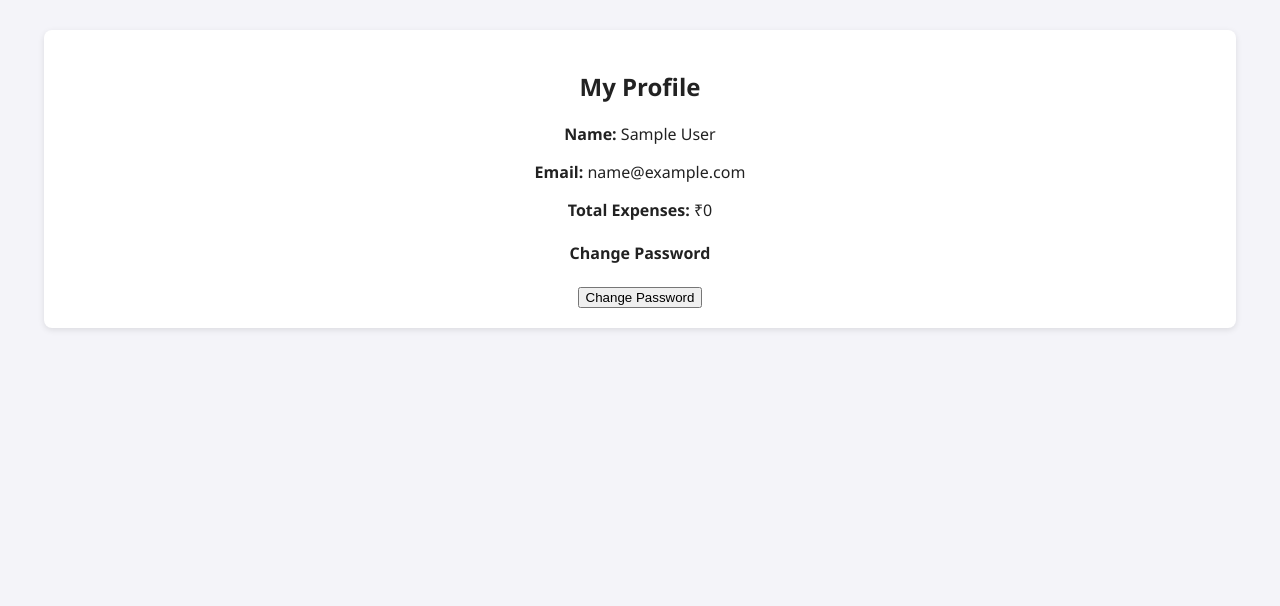
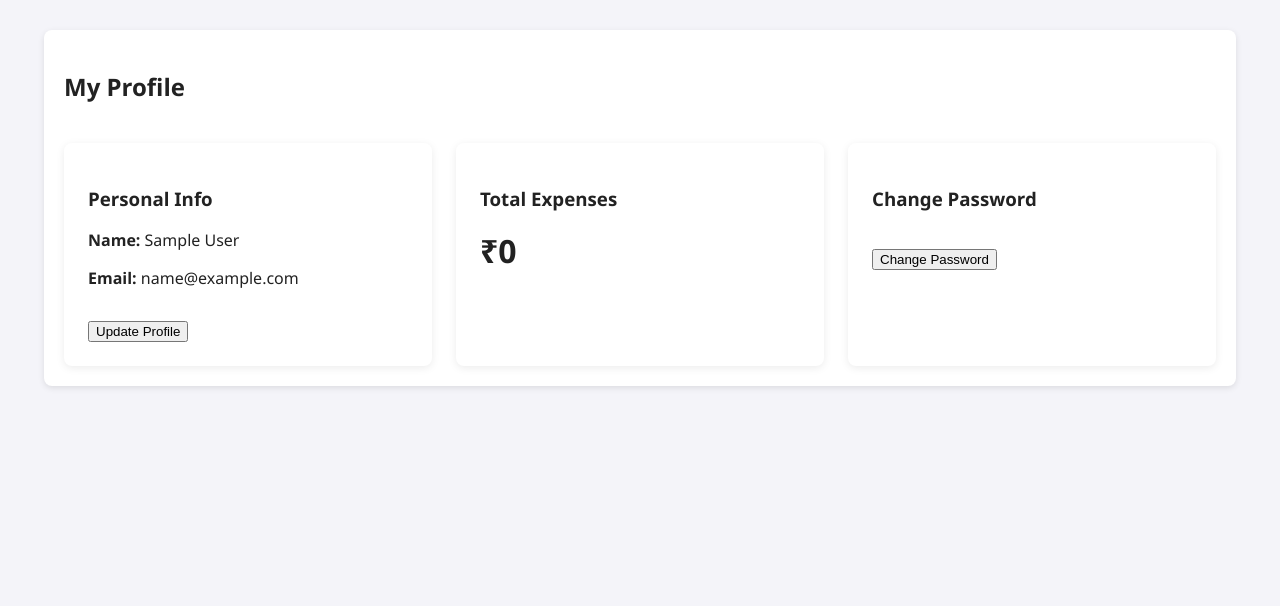
Before and after one commit to Sai-Hemanth-Kumar/Personal_Expense_Tracker, a Flask app: page /profile in a window 1280 px wide. Shown: the part 42-648 px from the top of the page. Run offline with Flask 3, Linux system fonts and the light colour scheme; the visitor is signed in with stand-in values (Sample User, id 1); data that the repository does not hold is empty.

Commit message:
Updated files.

```diff
--- a/app.py
+++ b/app.py
@@ -129,6 +129,43 @@ def profile():
 
     return render_template('profile.html', user=user, total_expense=total_expense)
 
+@app.route('/update_profile', methods=['GET', 'POST'])
+def update_profile():
+    if 'user_id' not in session:
+        return redirect(url_for('login'))
+
+    conn = get_connection()
+    cursor = conn.cursor(dictionary=True)
+    cursor.execute("SELECT * FROM users WHERE id=%s", (session['user_id'],))
+    user = cursor.fetchone()
+
+    if request.method == 'POST':
+        new_name = request.form['new_name']
+        password = request.form['password']
+
+        # Check if current password matches
+        if not user or not bcrypt.check_password_hash(user['password'], password):
+            flash("Password is incorrect.")
+            cursor.close()
+            conn.close()
+            return redirect(url_for('update_profile'))
+
+        # Update profile name
+        cursor.execute("UPDATE users SET name=%s WHERE id=%s", (new_name, session['user_id']))
+        conn.commit()
+
+        # Update session display name
+        session['user_name'] = new_name
+
+        flash("Profile updated successfully.")
+        cursor.close()
+        conn.close()
+        return redirect(url_for('profile'))
+
+    cursor.close()
+    conn.close()
+    return render_template('update_profile.html', user=user)
+
 @app.route('/change_password', methods=['GET', 'POST'])
 def change_password():
     if 'user_id' not in session:
--- a/static/css/style.css
+++ b/static/css/style.css
@@ -63,7 +63,7 @@ nav a {
   margin: 10px auto;
   width: 90%;
   border-radius: 4px;
-  color: #fff;
+  color: #000000;
   text-align: center;
 }
 .alert.success { background: #28a745; }
--- a/templates/profile.html
+++ b/templates/profile.html
@@ -1,15 +1,27 @@
 {% extends 'base.html' %}
 {% block content %}
-<h2 align="center">My Profile</h2>
-
-<div class="profile-container" align="center">
-  <p><strong>Name:</strong> {{ user.name }}</p>
-  <p><strong>Email:</strong> {{ user.email }}</p>
-  <p><strong>Total Expenses:</strong> ₹{{ total_expense }}</p>
-
-  <h4>Change Password</h4>
-  <a href="{{ url_for('change_password') }}">
-    <button type="button">Change Password</button>
-  </a>
+<h2>My Profile</h2>
+<div class="profile-card-row" style="display: flex; gap: 24px; justify-content: center; margin-top: 40px;">
+  <!-- Card 1: Name, Email -->
+  <div class="card" style="flex: 1; background: #fff; border-radius: 8px; box-shadow: 0 2px 8px rgba(0,0,0,0.08); padding: 24px;">
+    <h3>Personal Info</h3>
+    <p><strong>Name:</strong> {{ user.name }}</p>
+    <p><strong>Email:</strong> {{ user.email }}</p>
+    <a href="{{ url_for('update_profile') }}">
+      <button type="button" style="margin-top: 16px;">Update Profile</button>
+    </a>
+  </div>
+  <!-- Card 2: Total Expenses -->
+  <div class="card" style="flex: 1; background: #fff; border-radius: 8px; box-shadow: 0 2px 8px rgba(0,0,0,0.08); padding: 24px;">
+    <h3>Total Expenses</h3>
+    <p style="font-size: 2em; margin: 0;"><strong>₹{{ total_expense }}</strong></p>
+  </div>
+  <!-- Card 3: Change Password -->
+  <div class="card" style="flex: 1; background: #fff; border-radius: 8px; box-shadow: 0 2px 8px rgba(0,0,0,0.08); padding: 24px;">
+    <h3>Change Password</h3>
+    <a href="{{ url_for('change_password') }}">
+      <button type="button" style="margin-top: 20px;">Change Password</button>
+    </a>
+  </div>
 </div>
 {% endblock %}
```
Also changed, not shown: templates/update_profile.html (added, +11 -0 lines).
